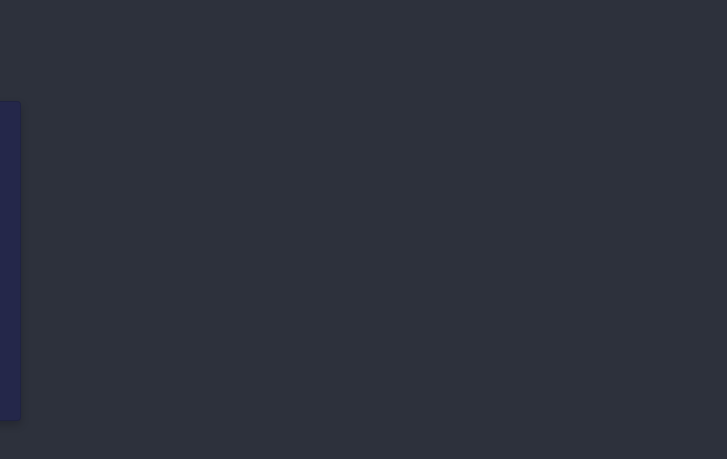
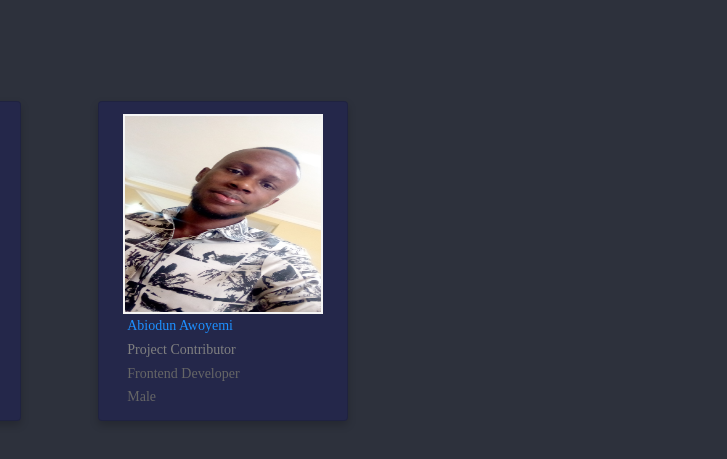
Before and after one commit to graceEjegwa/cohort3, a plain HTML site: page cohort3.html in a window 1280 px wide. Shown: the part 139-598 px from the top of the page, 253-980 px from the left. Drawn offline with Linux system fonts and the light colour scheme; a web font is replaced by a local one.

Commit message:
abiodun's tiidelab github project

```diff
--- a/cohort3.html
+++ b/cohort3.html
@@ -43,7 +43,7 @@
   <div class="row">
         <!--Beginning of profile row don't remove-->
 
-    <div class="column"> <!--start here-->
+        <div class="column"> <!--start here-->
           <div class="card">
             <img src="images/contributors/Ak Adaava-33.jpg">
             <div class="container">
@@ -51,6 +51,18 @@
               <p class="title">Project Owner</p>
               <p>Backend Developer</p>
               <p>Female</p>
+            </div>
+          </div>
+        </div> <!--end here-->
+
+        <div class="column"> <!--start here-->
+          <div class="card">
+            <img src="images/contributors/Abiodun.jpg">
+            <div class="container">
+              <h2>Abiodun Awoyemi</h2>
+              <p class="title">Project Contributor</p>
+              <p>Frontend Developer</p>
+              <p>Male</p>
             </div>
           </div>
         </div> <!--end here-->
```
Also changed, not shown: images/contributors/Abiodun.jpg (added).
